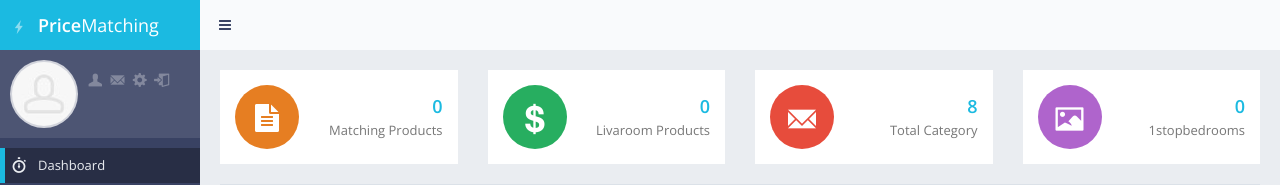
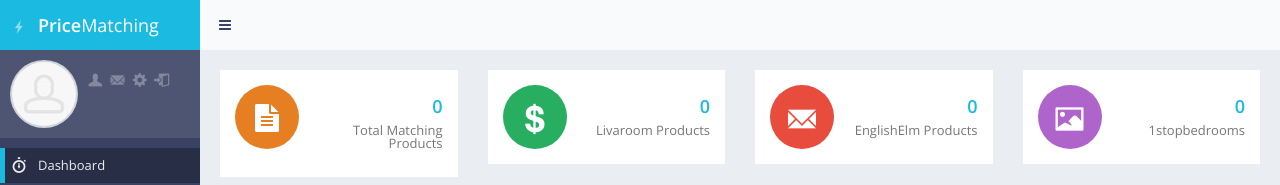
Before and after one commit to Pradip-p/livaroom, a Django app: page /panel/ in a window 1280 px wide. Shown: the top 185 px of the page. Run offline with Django 4.2, Linux system fonts and the light colour scheme; the visitor is signed in with stand-in values (Sample User, id 1); data that the repository does not hold is empty; some libraries are stand-ins or nearby versions.

Commit message:
update the price count

```diff
--- a/products/models.py
+++ b/products/models.py
@@ -103,7 +103,7 @@ class Product(models.Model):
         return cls.objects.count()
 
     @classmethod
-    def matching_product_count(cls):
+    def total_matching_product_count(cls):
         """
         Calculate the count of objects in the class that have both 'price_englishelm' and 'price_livaroom' attributes.
 
@@ -131,5 +131,20 @@ class Product(models.Model):
         - It assumes the existence of a class with objects that have 'price_englishelm' and 'price_livaroom' attributes.
         - The function uses a generator expression to iterate over all objects in the class and count those that meet the condition (have values for both 'price_englishelm' and 'price_livaroom').
         """
-        count = sum(1 for obj in cls.objects.all() if obj.price_1stopbedrooms and obj.price_livaroom)
+        count = sum(1 for obj in cls.objects.all() if obj.price_1stopbedrooms)
         return count
+    @classmethod
+    def get_englishelm_matching_product_count(cls):
+        """
+        Calculate the count of objects in the class that have both 'price_englishelm' and 'price_livaroom' attributes.
+
+        Returns:
+        The count of objects in the class that have values for both 'price_englishelm' and 'price_livaroom' attributes.
+
+        Note:
+        - This function is a class method, meaning it can be called on the class itself (cls) rather than an instance of the class.
+        - It assumes the existence of a class with objects that have 'price_englishelm' and 'price_livaroom' attributes.
+        - The function uses a generator expression to iterate over all objects in the class and count those that meet the condition (have values for both 'price_englishelm' and 'price_livaroom').
+        """
+        count = sum(1 for obj in cls.objects.all() if obj.price_englishelm)
+        return count
--- a/products/templatetags/product_tags.py
+++ b/products/templatetags/product_tags.py
@@ -9,12 +9,15 @@ def get_total_product_count():
 
 @register.simple_tag
 def get_matching_product_count():
-    return Product.matching_product_count()
+    return Product.total_matching_product_count()
 
 @register.simple_tag
 def get_matching_product_with_1stopbedrooms_count():
     return Product.matching_product_1stopbedrooms_count()
 
+@register.simple_tag
+def get_englishelm_matching_product_count():
+    return Product.get_englishelm_matching_product_count()
 
 @register.simple_tag
 def get_vendor():
--- a/templates/back/home.html
+++ b/templates/back/home.html
@@ -15,7 +15,7 @@
                 </div>
                 <h3 class="widget-content text-right animation-pullDown">
                     <strong>{% get_matching_product_count %}</strong><br>
-                    <small> Matching Products</small>
+                    <small>Total Matching Products</small>
                 </h3>
             </div>
         </a>
@@ -44,8 +44,8 @@
                     <i class="gi gi-envelope"></i>
                 </div>
                 <h3 class="widget-content text-right animation-pullDown">
-                    <strong>8</strong>
-                    <small>Total Category</small>
+                    <strong>{% get_englishelm_matching_product_count %}</strong>
+                    <small>EnglishElm Products</small>
                 </h3>
             </div>
         </a>
```
